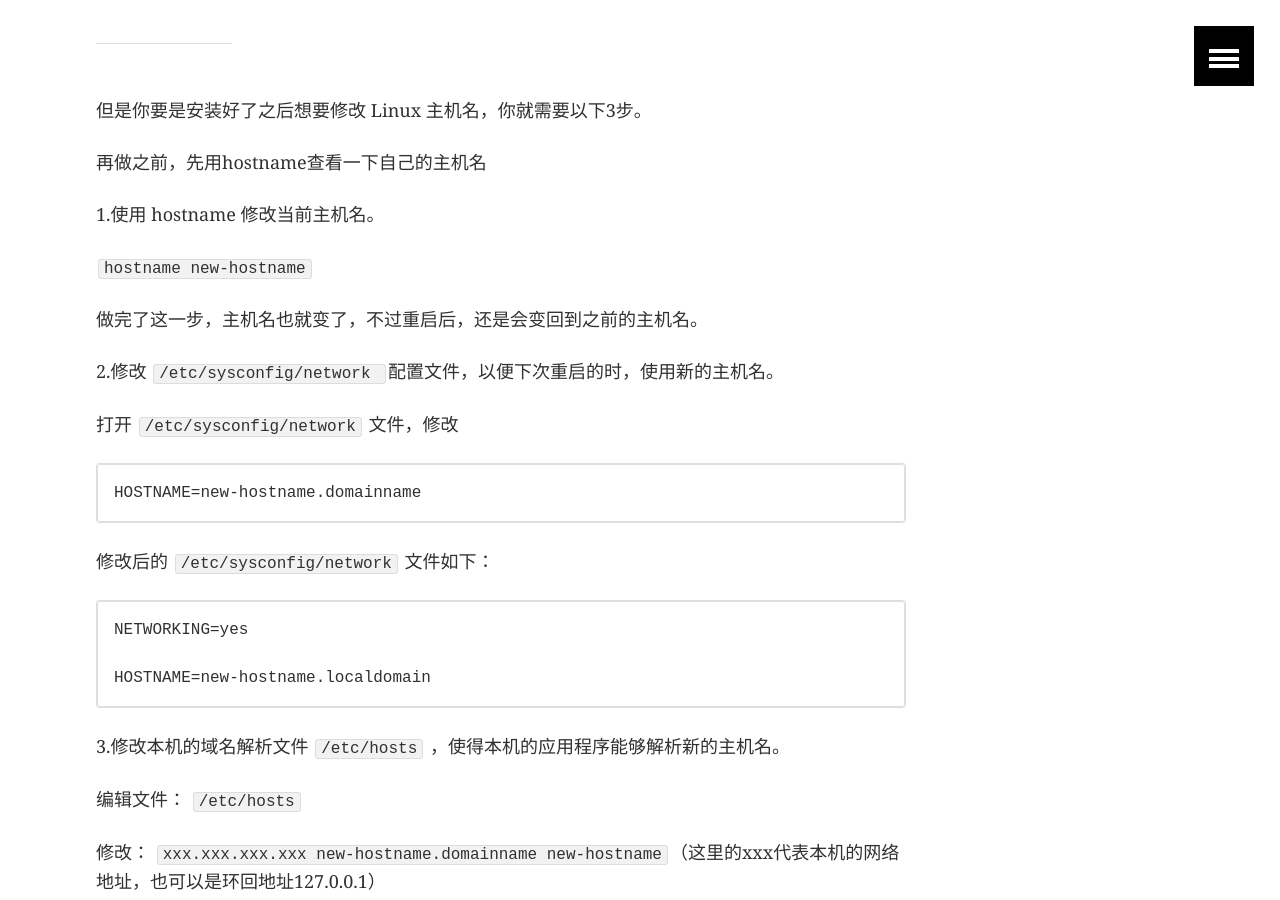
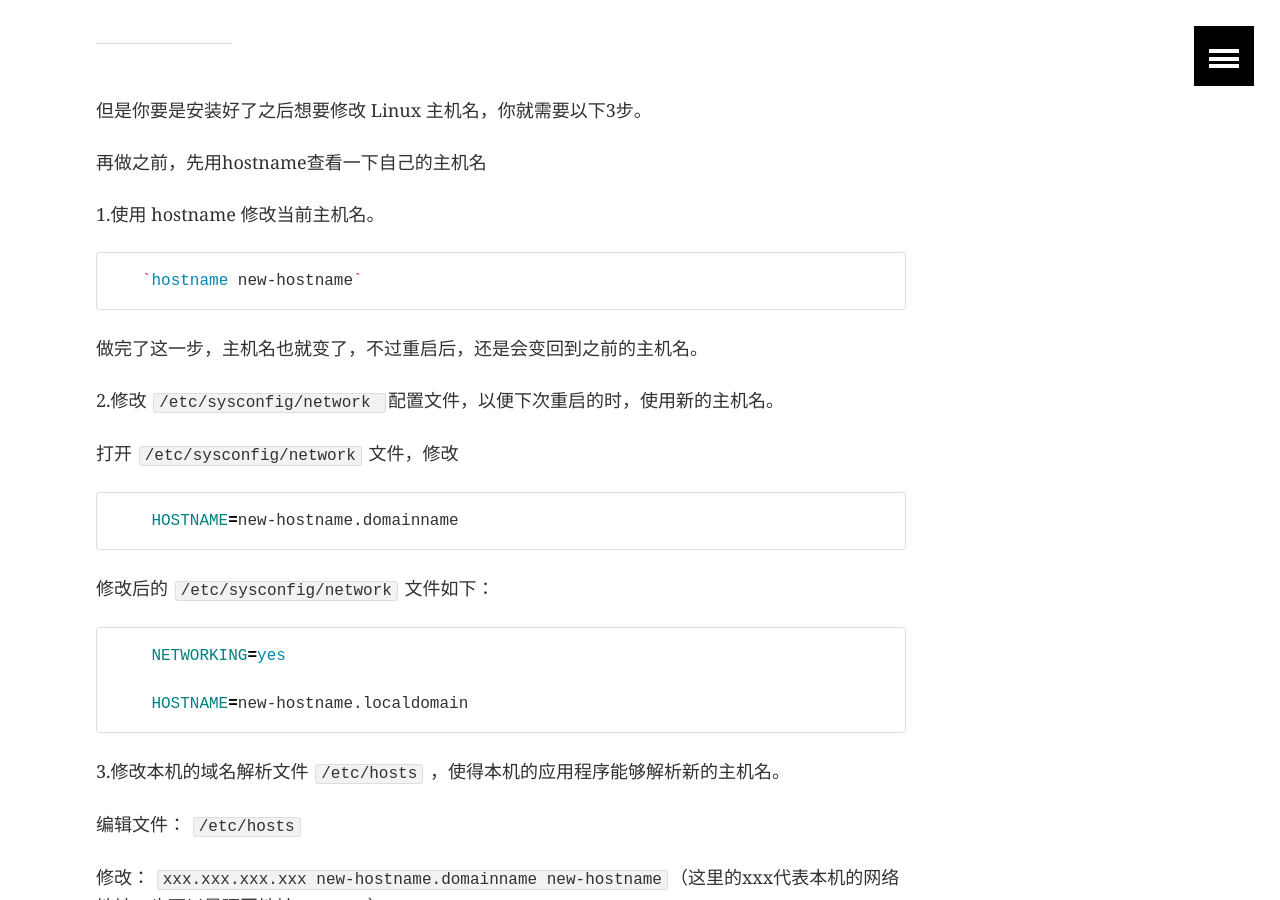
Before and after one commit to Jeremy115/goywzl.github.io, a Jekyll site: the page built from _posts/2015-11-21-centos-name.markdown, in a window 1280 px wide and 900 px high, scrolled down 414 px. Built offline with Jekyll 4.4.1, drawn with Linux system fonts in a browser that asks for light colours; comment, search, counter and statistics services are not loaded.

Commit message:
Update 2015-11-21-centos-name.markdown

```diff
--- a/_posts/2015-11-21-centos-name.markdown
+++ b/_posts/2015-11-21-centos-name.markdown
@@ -23,7 +23,13 @@ Linux 安装好后，其默认的主机名是 localhost（当然，如果你安
 
 1.使用 hostname 修改当前主机名。
 
+{% highlight bash %}
+{% raw %}
+
    `hostname new-hostname`
+
+{% endraw %}
+{% endhighlight %}
 
 做完了这一步，主机名也就变了，不过重启后，还是会变回到之前的主机名。
 
@@ -31,13 +37,25 @@ Linux 安装好后，其默认的主机名是 localhost（当然，如果你安
 
 打开 `/etc/sysconfig/network` 文件，修改
 
+{% highlight bash %}
+{% raw %}
+
     HOSTNAME=new-hostname.domainname
 
+{% endraw %}
+{% endhighlight %}
+
 修改后的 `/etc/sysconfig/network` 文件如下：
+
+{% highlight bash %}
+{% raw %}
 
     NETWORKING=yes
 
     HOSTNAME=new-hostname.localdomain
+
+{% endraw %}
+{% endhighlight %}
 
 3.修改本机的域名解析文件 `/etc/hosts` ，使得本机的应用程序能够解析新的主机名。
 
@@ -47,8 +65,14 @@ Linux 安装好后，其默认的主机名是 localhost（当然，如果你安
 
 修改后的 /etc/hosts 文件如下：
 
+{% highlight bash %}
+{% raw %}
+
     127.0.0.1  localhost.localdomain localhost
 
     127.0.0.1  new-hostname.localdomain new-hostname
 
+{% endraw %}
+{% endhighlight %}
+
 之后，你就可以reboot重启一下服务器了，更改后不成功的话，那我也没办法了。
```
